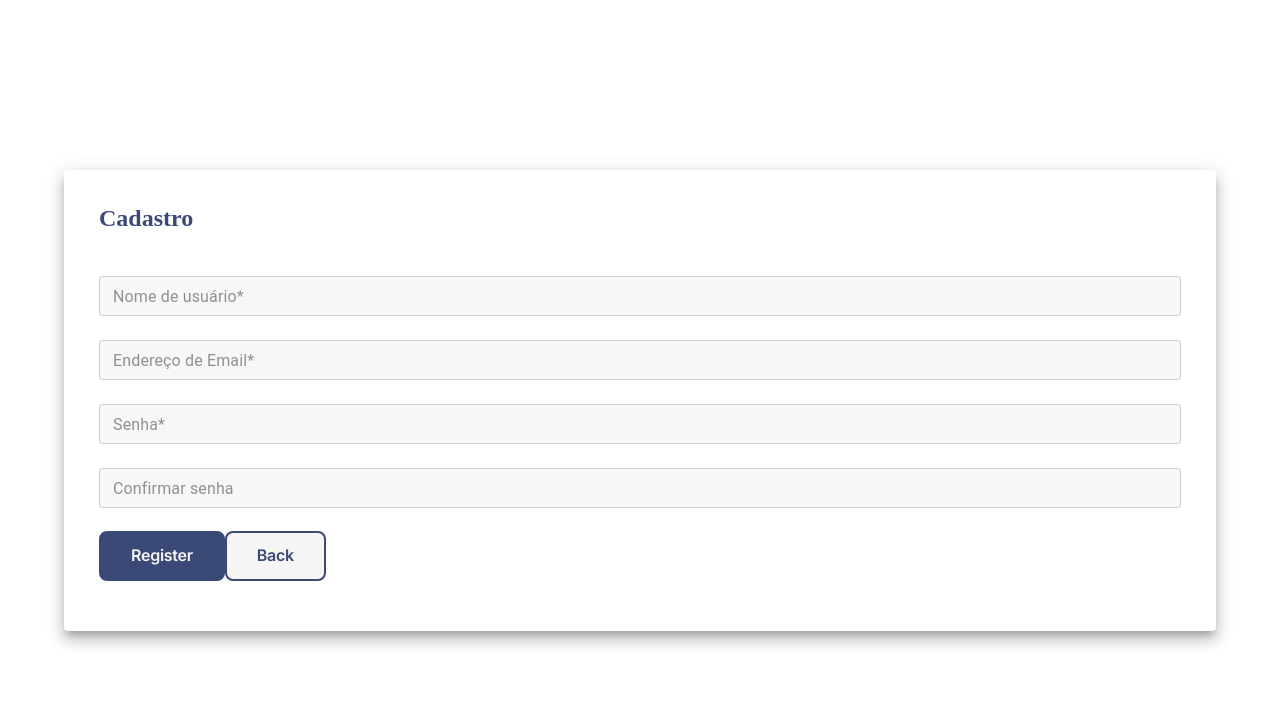
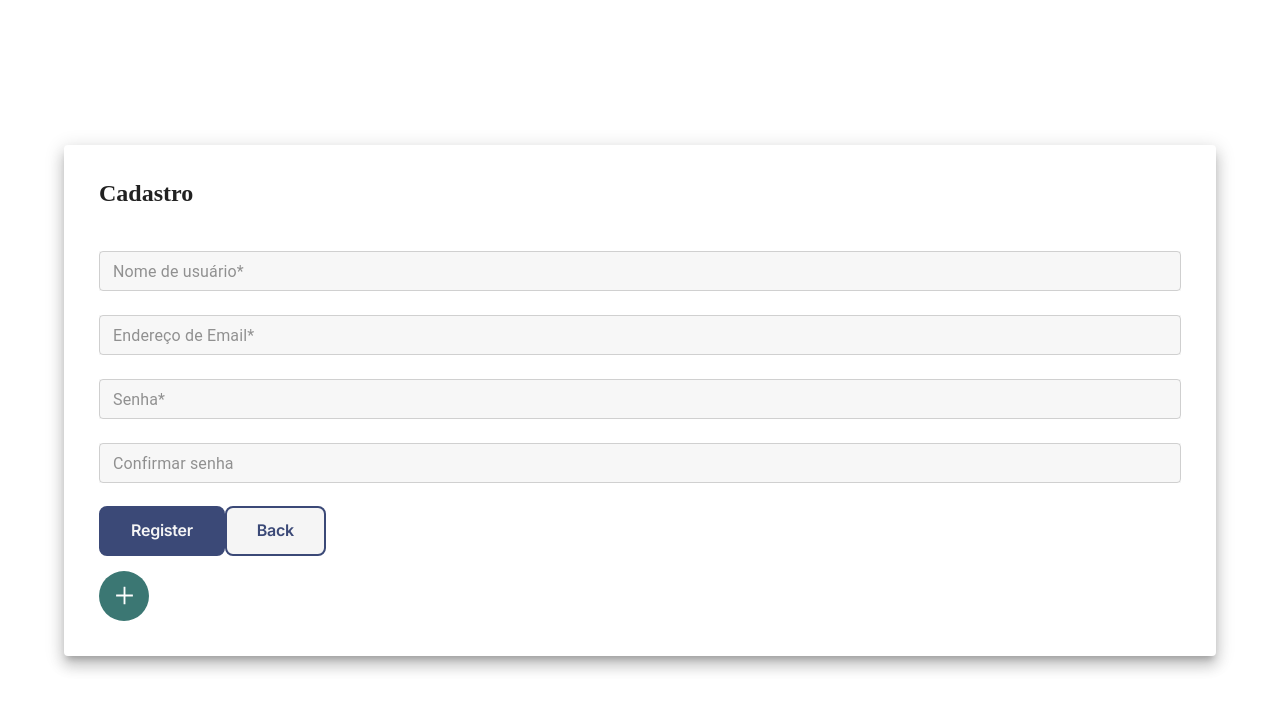
Before and after one commit to Mafeck/new-progress, a React (Create React App) app: page /register in a window 1280 px wide. Shown: the top 710 px of the page. Built offline with nearby package versions, Linux system fonts and the light colour scheme.

Commit message:
feat: added plusButton

```diff
--- a/package.json
+++ b/package.json
@@ -14,6 +14,7 @@
     "react": "^17.0.2",
     "react-dom": "^17.0.2",
     "react-hook-form": "^7.17.4",
+    "react-icons": "^4.3.1",
     "react-router-dom": "^5.3.0",
     "react-scripts": "4.0.3",
     "react-toastify": "^8.0.3",
--- /dev/null
+++ b/src/components/PlusButton/index.jsx
@@ -0,0 +1,10 @@
+import { Container } from "../PlusButton/style";
+import { AiOutlinePlus } from "react-icons/ai";
+
+export const PlusButton = ({ greenSchema = false, ...rest }) => {
+  return (
+    <Container greenSchema={greenSchema} type="button" {...rest}>
+      <AiOutlinePlus />
+    </Container>
+  );
+};
--- /dev/null
+++ b/src/components/PlusButton/style.js
@@ -0,0 +1,16 @@
+import styled from "styled-components";
+
+export const Container = styled.button`
+  background: ${(props) =>
+    props.greenSchema ? "var(--color-secondary)" : "var(--color-primary)"};
+  border-radius: 50%;
+  width: 50px;
+  height: 50px;
+  border: none;
+  color: var(--white);
+  font-size: 25px;
+  font-weight: bold;
+  display: flex;
+  justify-content: center;
+  align-items: center;
+`;
--- a/src/pages/Register/index.jsx
+++ b/src/pages/Register/index.jsx
@@ -7,6 +7,7 @@
 import { formSchema } from "../../components/Validation";
 import { Button } from "../../components/Button";
 import { Input } from "../../components/Input";
+import { PlusButton } from "../../components/PlusButton";
 
 const Register = () => {
   const history = useHistory();
@@ -82,6 +83,7 @@
             Back
           </Button>
         </form>
+        <PlusButton greenSchema={true} />
       </Paper>
     </Container>
   );
--- a/src/styles/global.js
+++ b/src/styles/global.js
@@ -8,9 +8,7 @@
         outline: 0;
     }
     :root {
-        --darkBlue: #3B4977;
         --white: #ffffff;
-        --gray: #F5F5F5;
         --color-primary: #3B4977;
         --color-secondary: #3B7773;
         --color-tertiary: #968FE9;
```
Also changed, not shown: 1 other file (tests, documents, lock files or other folders).
